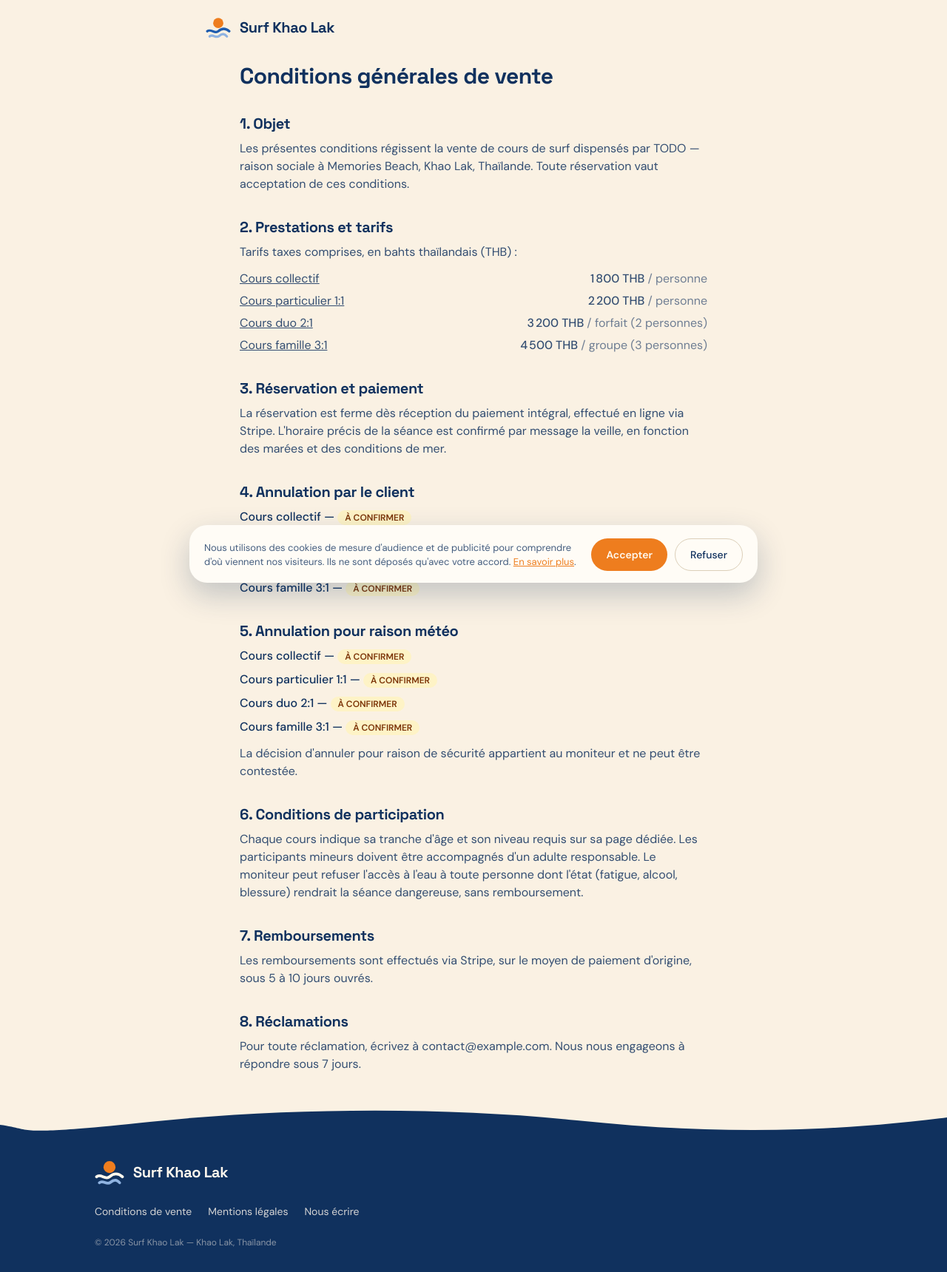
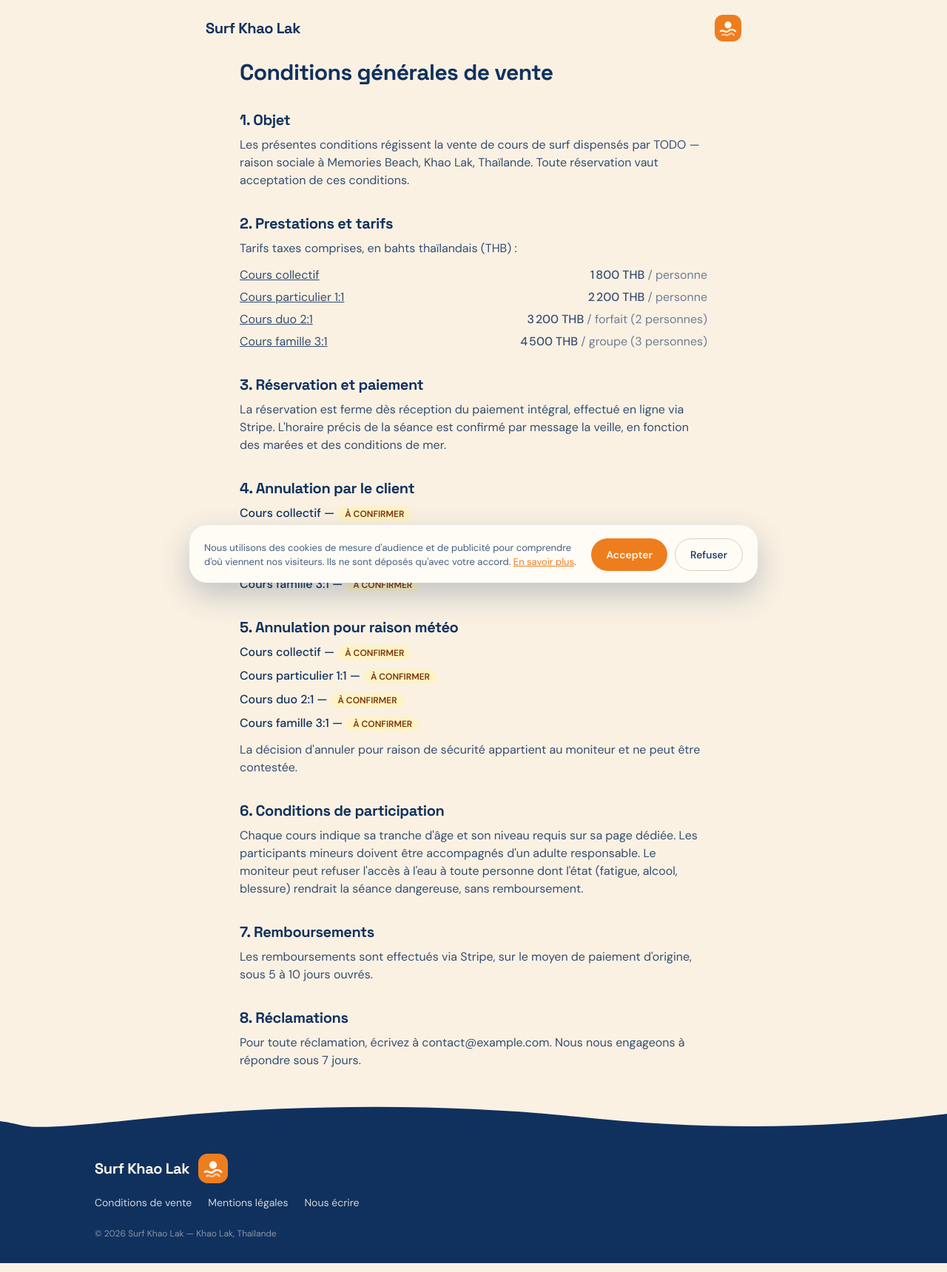
Before and after one commit to ttorsch/surf-khao-lak, a Next.js app: page /conditions in a window 1280 px wide. Shown: the whole page at 74% size. Built offline with nearby package versions, Linux system fonts and the light colour scheme; no server answers.

Commit message:
change icon + favicon

```diff
--- a/app/cours/[slug]/page.tsx
+++ b/app/cours/[slug]/page.tsx
@@ -7,7 +7,7 @@ import { formatDuration, formatGroup, formatPrice, priceSuffix } from "@/lib/for
 import { classPhotos } from "@/lib/photos";
 import { site, whatsappUrl } from "@/lib/site";
 import CtaButton from "@/components/CtaButton";
-import { LogoMark } from "@/components/Logo";
+import { LogoBadge } from "@/components/Logo";
 import PlaceholderImage from "@/components/PlaceholderImage";
 import StickyCta from "@/components/StickyCta";
 
@@ -65,9 +65,9 @@ export default async function ClassPage({ params }: Params) {
         <Link
           href="/"
           aria-label={`${site.name} — retour à l'accueil`}
-          className="absolute top-4 right-4 z-10 flex size-11 items-center justify-center rounded-full bg-black/40 backdrop-blur-sm"
+          className="absolute top-4 right-4 z-10 flex"
         >
-          <LogoMark size={24} tone="onDark" />
+          <LogoBadge size={44} />
         </Link>
       </div>
 
--- a/components/Footer.tsx
+++ b/components/Footer.tsx
@@ -9,7 +9,7 @@ export default function Footer() {
       <Wave fill="var(--color-sand-50)" position="top" />
 
       <div className="relative mx-auto max-w-5xl">
-        <Logo tone="onDark" markSize={40} className="mt-5.5" />
+        <Logo tone="onDark" variant="badge" markSize={40} className="mt-5.5" />
         <nav className="mt-4 flex flex-wrap gap-x-5.5 gap-y-2.5 text-sm">
           <Link href="/conditions" className="text-cream/82 hover:text-cream">
             Conditions de vente
--- a/components/Hero.tsx
+++ b/components/Hero.tsx
@@ -57,7 +57,7 @@ export default function Hero() {
 
       <div className="relative mx-auto flex w-full max-w-3xl flex-1 flex-col px-5.5 pt-5 pb-16">
         <div className="flex items-center">
-          <Logo tone="onLight" markSize={40} />
+          <Logo tone="onLight" variant="badge" markSize={40} spread />
         </div>
 
         <div className="mt-auto pt-24">
--- a/components/Logo.tsx
+++ b/components/Logo.tsx
@@ -86,26 +86,28 @@ export function LogoBadge({ size = 40, className = "" }: { size?: number; classN
   );
 }
 
-/** Lockup horizontal : marque + nom. */
+/** Lockup horizontal : nom à gauche, marque à droite. */
 export default function Logo({
   tone = "onLight",
   variant = "mark",
   markSize = 40,
+  spread = false,
   className = "",
 }: {
   tone?: Tone;
   /** « badge » = pastille pleine, à préférer sur une photo */
   variant?: "mark" | "badge";
   markSize?: number;
+  /** Occupe toute la largeur : nom collé à gauche, marque collée à droite */
+  spread?: boolean;
   className?: string;
 }) {
   return (
-    <span className={`inline-flex items-center gap-3 ${className}`}>
-      {variant === "badge" ? (
-        <LogoBadge size={markSize} />
-      ) : (
-        <LogoMark size={markSize} tone={tone} />
-      )}
+    <span
+      className={`${
+        spread ? "flex w-full justify-between" : "inline-flex"
+      } items-center gap-3 ${className}`}
+    >
       <span
         className={`font-display text-xl leading-[1.05] font-bold tracking-[-0.02em] ${
           tone === "onDark" ? "text-cream" : "text-navy"
@@ -113,6 +115,11 @@ export default function Logo({
       >
         {site.name}
       </span>
+      {variant === "badge" ? (
+        <LogoBadge size={markSize} />
+      ) : (
+        <LogoMark size={markSize} tone={tone} />
+      )}
     </span>
   );
 }
--- a/components/SiteHeader.tsx
+++ b/components/SiteHeader.tsx
@@ -13,9 +13,9 @@ export default function SiteHeader({ className = "" }: { className?: string }) {
       <Link
         href="/"
         aria-label={`${site.name} — retour à l'accueil`}
-        className="inline-flex rounded-full"
+        className="flex rounded-full"
       >
-        <Logo markSize={34} />
+        <Logo variant="badge" markSize={36} spread />
       </Link>
     </header>
   );
```
Also changed, not shown: app/icon.svg.
